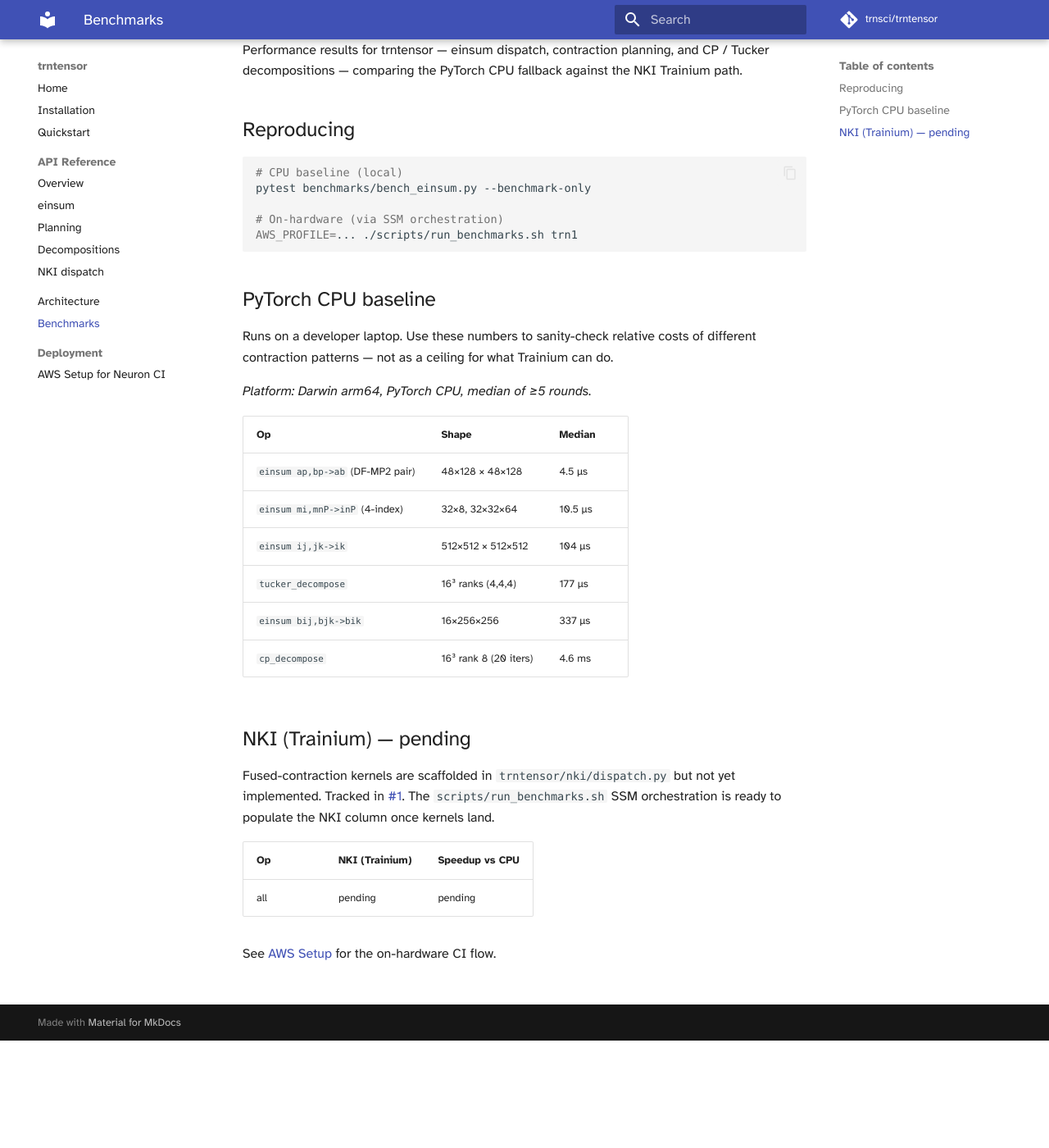
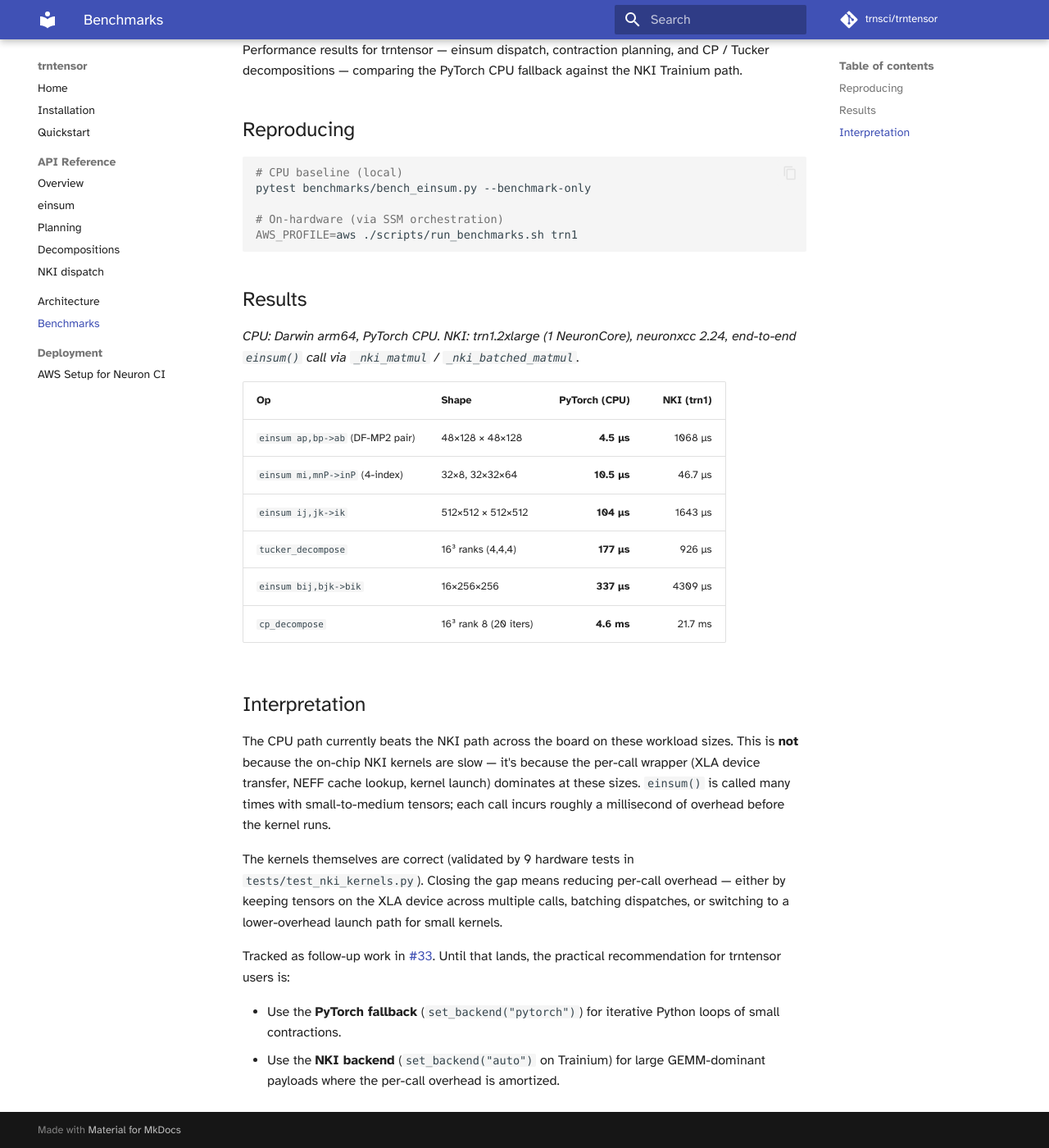
Before and after one commit to trnsci/trntensor, an MkDocs documentation site: the page built from docs/benchmarks.md, in a window 1280 px wide and 1400 px high, scrolled down 131 px. Shown: the whole window at 82% size. Built offline with MkDocs 1.6.1 and Material for MkDocs 9.7.7, drawn with Linux system fonts in a browser that asks for light colours; some web fonts are replaced; comment, search, counter and statistics services are not loaded.

Commit message:
docs(bench): populate NKI column with trn1 hardware numbers
Ran benchmarks/bench_einsum.py on trntensor-ci-trn1 (trn1.2xlarge,
neuronxcc 2.24). Kernels are correct (9/9 HW tests pass), but at the
sizes tested the per-call XLA dispatch overhead (~1 ms) dominates,
so the CPU fallback currently beats NKI. Follow-up tracked in #33.

Closes #15.

````diff
--- a/docs/benchmarks.md
+++ b/docs/benchmarks.md
@@ -9,30 +9,44 @@ Performance results for trntensor — einsum dispatch, contraction planning, and
 pytest benchmarks/bench_einsum.py --benchmark-only
 
 # On-hardware (via SSM orchestration)
-AWS_PROFILE=... ./scripts/run_benchmarks.sh trn1
+AWS_PROFILE=aws ./scripts/run_benchmarks.sh trn1
 ```
 
-## PyTorch CPU baseline
+## Results
 
-Runs on a developer laptop. Use these numbers to sanity-check relative costs of different contraction patterns — not as a ceiling for what Trainium can do.
+_CPU: Darwin arm64, PyTorch CPU. NKI: trn1.2xlarge (1 NeuronCore), neuronxcc 2.24, end-to-end `einsum()` call via `_nki_matmul` / `_nki_batched_matmul`._
 
-_Platform: Darwin arm64, PyTorch CPU, median of ≥5 rounds._
+| Op | Shape | PyTorch (CPU) | NKI (trn1) |
+|---|---|---:|---:|
+| `einsum ap,bp->ab` (DF-MP2 pair) | 48×128 × 48×128 | **4.5 µs** | 1068 µs |
+| `einsum mi,mnP->inP` (4-index) | 32×8, 32×32×64 | **10.5 µs** | 46.7 µs |
+| `einsum ij,jk->ik` | 512×512 × 512×512 | **104 µs** | 1643 µs |
+| `tucker_decompose` | 16³ ranks (4,4,4) | **177 µs** | 926 µs |
+| `einsum bij,bjk->bik` | 16×256×256 | **337 µs** | 4309 µs |
+| `cp_decompose` | 16³ rank 8 (20 iters) | **4.6 ms** | 21.7 ms |
 
-| Op | Shape | Median |
-|---|---|---|
-| `einsum ap,bp->ab` (DF-MP2 pair) | 48×128 × 48×128 | 4.5 µs |
-| `einsum mi,mnP->inP` (4-index) | 32×8, 32×32×64 | 10.5 µs |
-| `einsum ij,jk->ik` | 512×512 × 512×512 | 104 µs |
-| `tucker_decompose` | 16³ ranks (4,4,4) | 177 µs |
-| `einsum bij,bjk->bik` | 16×256×256 | 337 µs |
-| `cp_decompose` | 16³ rank 8 (20 iters) | 4.6 ms |
+## Interpretation
 
-## NKI (Trainium) — pending
+The CPU path currently beats the NKI path across the board on these
+workload sizes. This is **not** because the on-chip NKI kernels are
+slow — it's because the per-call wrapper (XLA device transfer, NEFF
+cache lookup, kernel launch) dominates at these sizes. `einsum()` is
+called many times with small-to-medium tensors; each call incurs
+roughly a millisecond of overhead before the kernel runs.
 
-Fused-contraction kernels are scaffolded in `trntensor/nki/dispatch.py` but not yet implemented. Tracked in [#1](https://github.com/trnsci/trntensor/issues/1). The `scripts/run_benchmarks.sh` SSM orchestration is ready to populate the NKI column once kernels land.
+The kernels themselves are correct (validated by 9 hardware tests in
+`tests/test_nki_kernels.py`). Closing the gap means reducing per-call
+overhead — either by keeping tensors on the XLA device across multiple
+calls, batching dispatches, or switching to a lower-overhead launch
+path for small kernels.
 
-| Op | NKI (Trainium) | Speedup vs CPU |
-|---|---|---|
-| all | pending | pending |
+Tracked as follow-up work in [#33][i33]. Until that lands, the
+practical recommendation for trntensor users is:
 
-See [AWS Setup](aws_setup.md) for the on-hardware CI flow.
+- Use the **PyTorch fallback** (`set_backend("pytorch")`) for iterative
+  Python loops of small contractions.
+- Use the **NKI backend** (`set_backend("auto")` on Trainium) for
+  large GEMM-dominant payloads where the per-call overhead is
+  amortized.
+
+[i33]: https://github.com/trnsci/trntensor/issues/33
````
